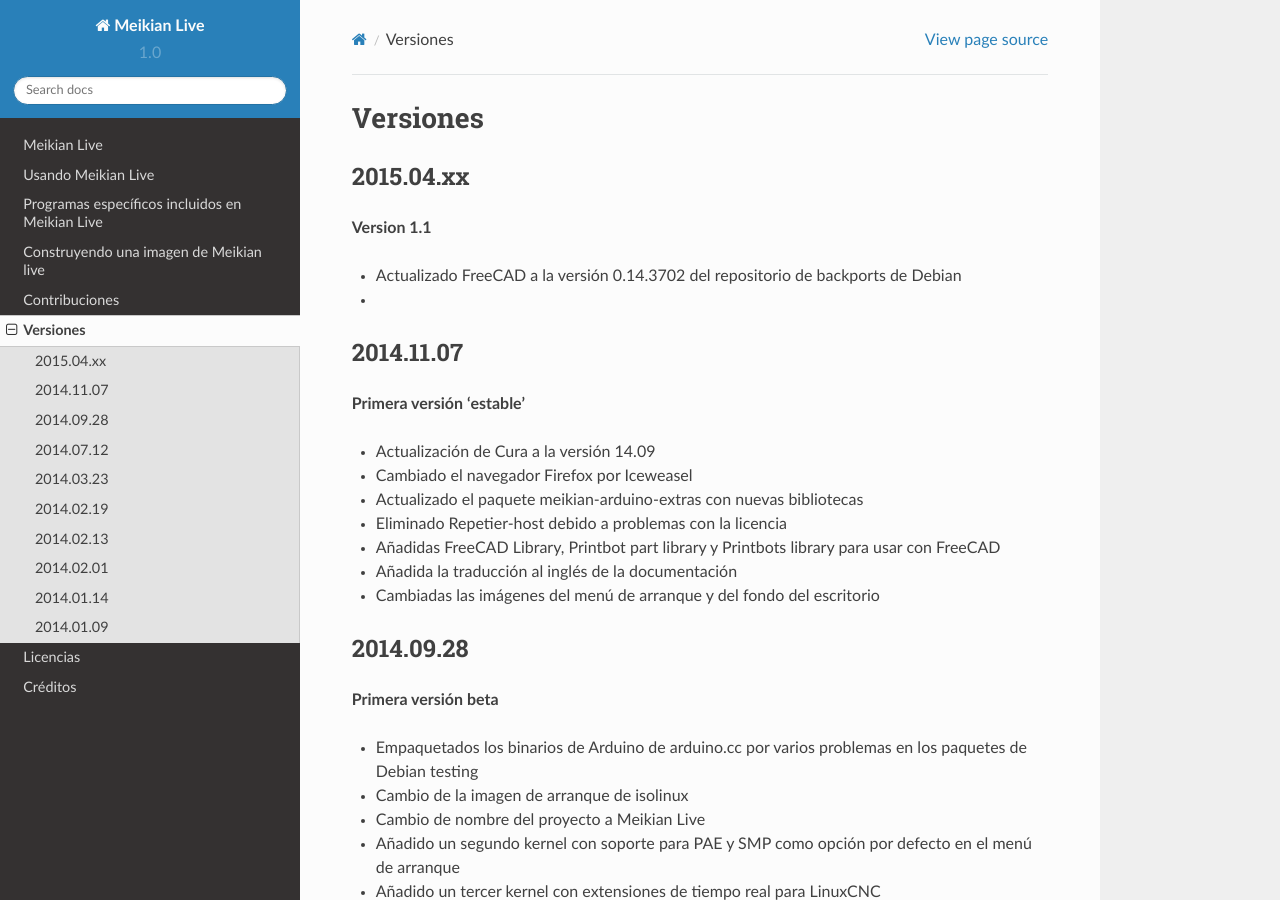
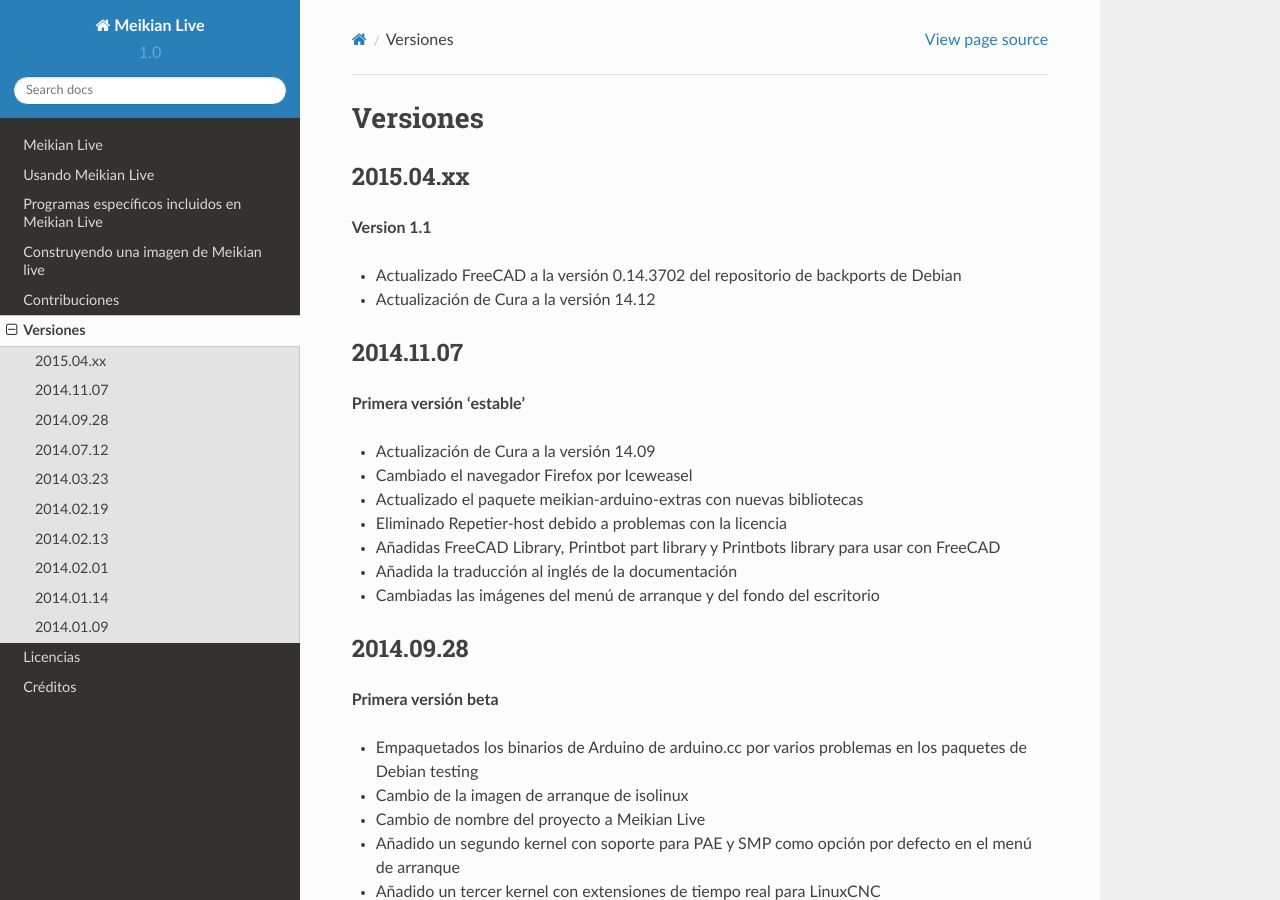
Before and after one commit to mo22de/meikian-dev, a Sphinx documentation site: the page built from docs/es/source/versiones.rst, in a window 1280 px wide and 900 px high. Built offline with Sphinx 7.4.7 and the Read the Docs theme 2.0.0, drawn with Linux system fonts in a browser that asks for light colours.

Commit message:
updated english and spanish documentation

```diff
--- a/HISTORY.rst
+++ b/HISTORY.rst
@@ -10,7 +10,7 @@
 **Version 1.1**
 
 * Updated FreeCAD to the 0.14.3702 version from the Debian backports repository
-*
+* Updated Cura to the 14.12 version
 
 
 2014.11.07
--- a/docs/es/source/versiones.rst
+++ b/docs/es/source/versiones.rst
@@ -10,7 +10,7 @@
 **Version 1.1**
 
 * Actualizado FreeCAD a la versión 0.14.3702 del repositorio de backports de Debian
-*
+* Actualización de Cura a la versión 14.12
 
 
 2014.11.07
```
